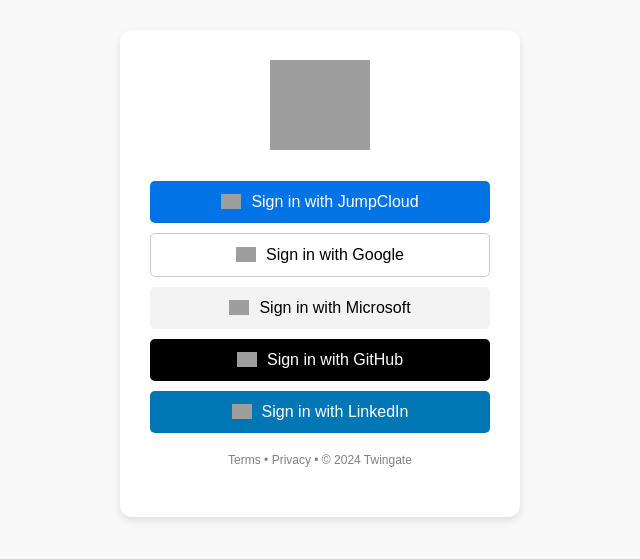
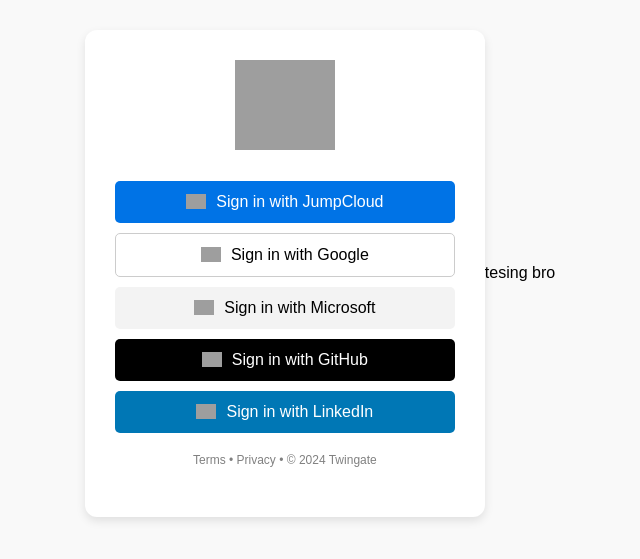
Before and after one commit to daman-boi/twingate, a plain HTML site: page index.html in a window 1280 px wide. Shown: the part 127-686 px from the top of the page, without its empty margins (320-960 px from the left). Drawn offline with Linux system fonts and the light colour scheme; grey boxes are pictures that could not be loaded.

Commit message:
Update index.html

```diff
--- a/index.html
+++ b/index.html
@@ -158,5 +158,6 @@
       <p>Terms • Privacy • © 2024 Twingate</p>
     </div>
   </div>
+  tesing bro
 </body>
 </html>
```
